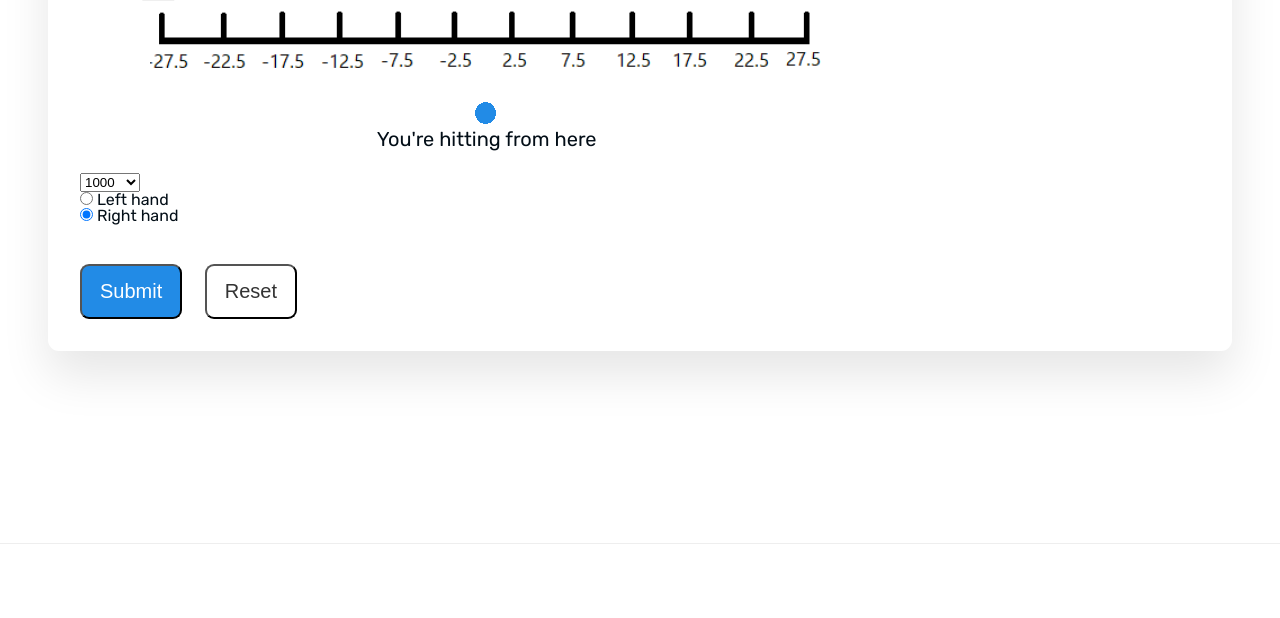
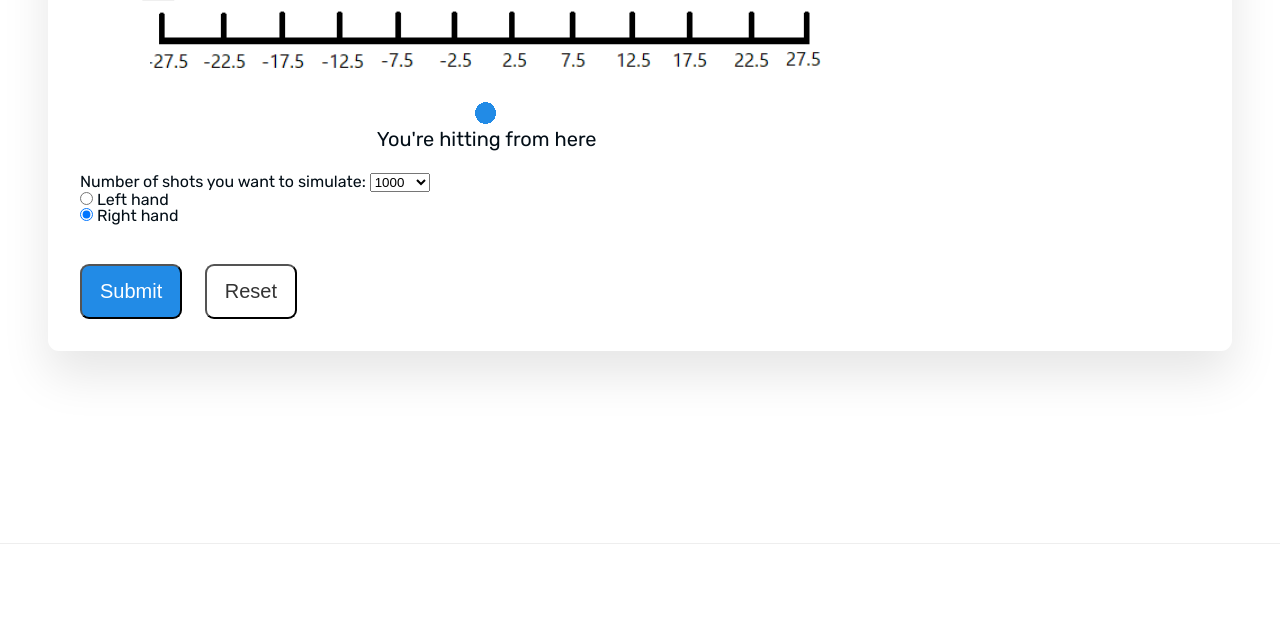
Before and after one commit to AndersB3333/golf-simulation, a website: page views/simulation.html in a window 1280 px wide. Shown: the part 907-1525 px from the top of the page. Drawn offline with nearby package versions, Linux system fonts and the light colour scheme.

Commit message:
Added a label for the number selection

```diff
--- a/views/simulation.html
+++ b/views/simulation.html
@@ -82,6 +82,7 @@
 
 
                     <div class="input-form" id="">
+                        <label for="numShots">Number of shots you want to simulate:</label>
                         <select name="numShots" id="numShots">
                             <option value="1">1</option>
                             <option value="10">10</option>
```
